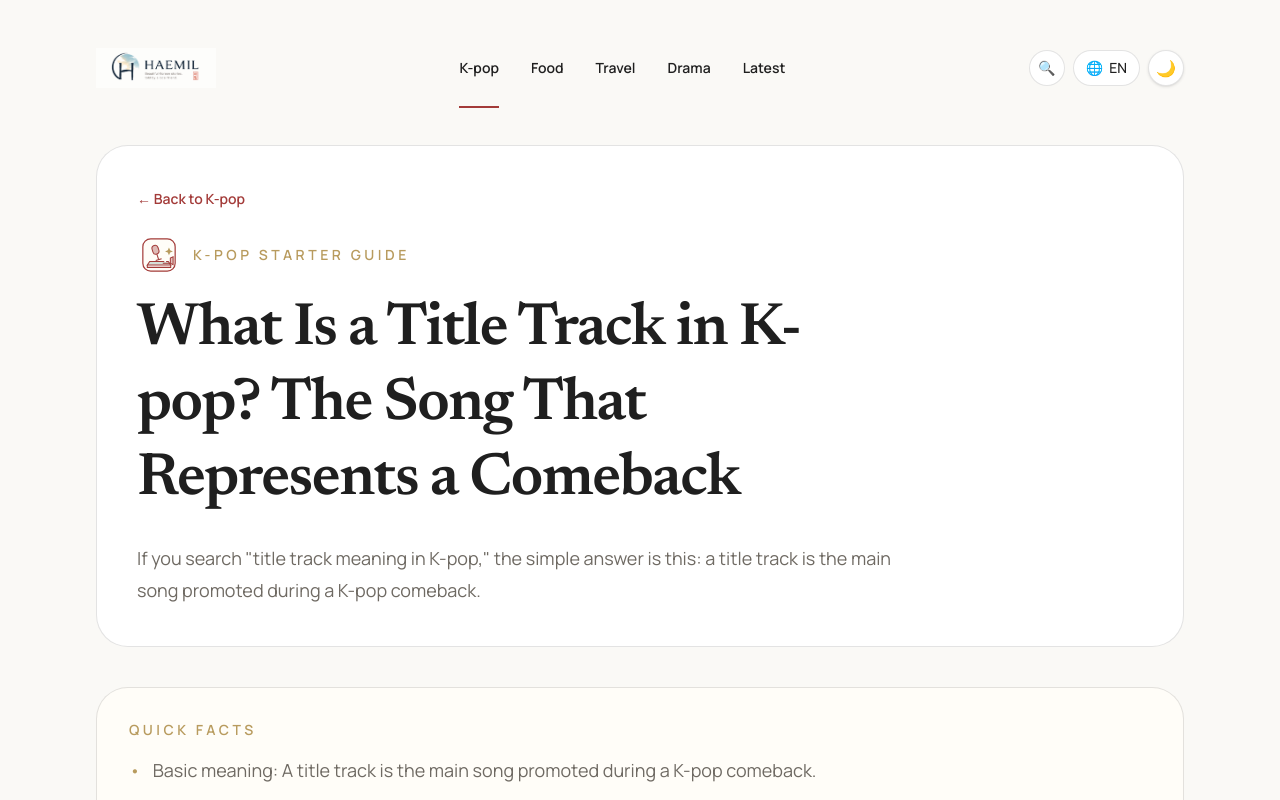
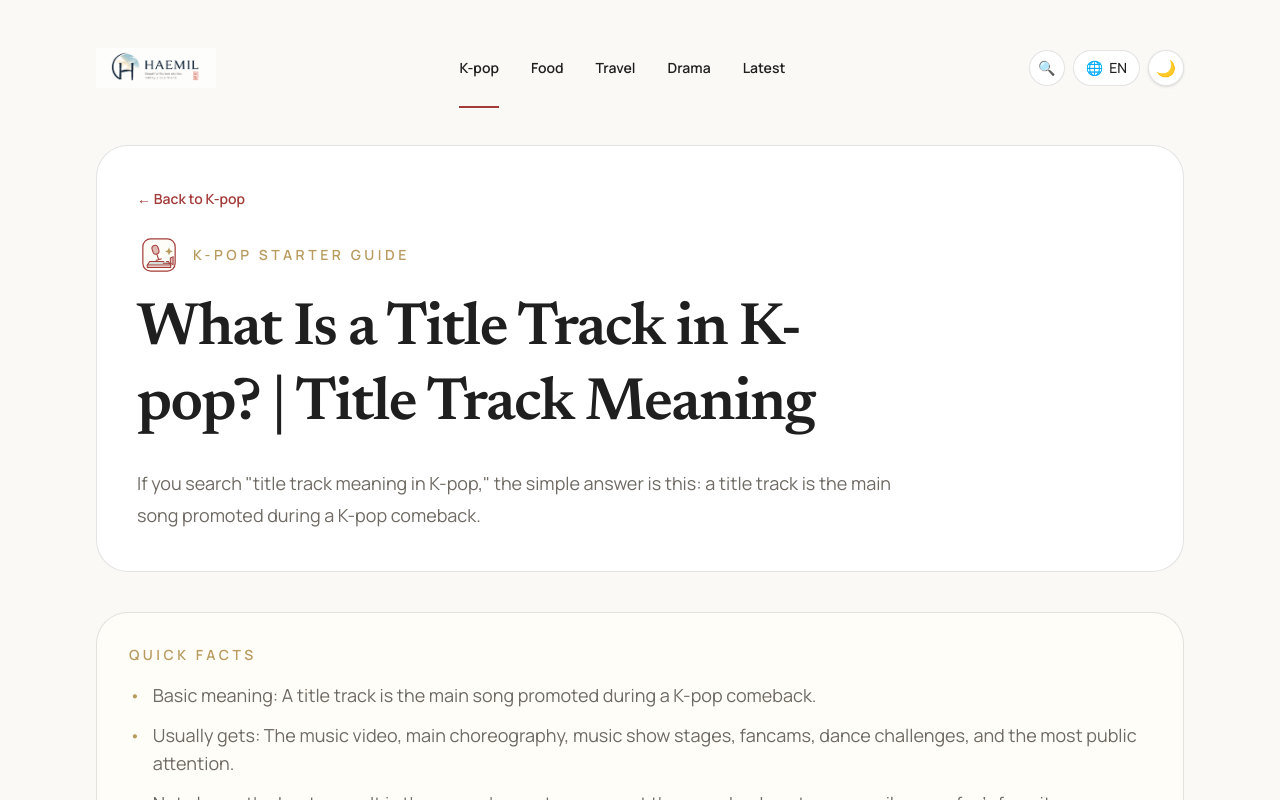
Before and after one commit to kjgusgh-source/korea-inside, a Next.js app: page /kpop/what-is-a-title-track-in-kpop in a window 1280 px wide. Shown: the top 800 px of the page. Built offline with nearby package versions, Linux system fonts and the light colour scheme.

Commit message:
Title track page: shorten title/meta description for CTR (copy-only, no new facts)

```diff
--- a/app/kpop/what-is-a-title-track-in-kpop/page.tsx
+++ b/app/kpop/what-is-a-title-track-in-kpop/page.tsx
@@ -8,9 +8,9 @@ const siteUrl = "https://haemilkorea.com";
 const pageUrl = `${siteUrl}/kpop/what-is-a-title-track-in-kpop`;
 
 const pageTitle =
-  "What Is a Title Track in K-pop? The Song That Represents a Comeback";
+  "What Is a Title Track in K-pop? | Title Track Meaning";
 const pageDescription =
-  "A friendly HAEMIL guide to title track meaning in K-pop, how it differs from B-sides and pre-releases, and why title tracks shape comebacks, stages, fancams, and fan discussions.";
+  "A title track is the main song promoted during a K-pop comeback — this guide explains how it differs from B-sides and pre-releases.";
 
 const quickFacts = [
   "Basic meaning: A title track is the main song promoted during a K-pop comeback.",
```
